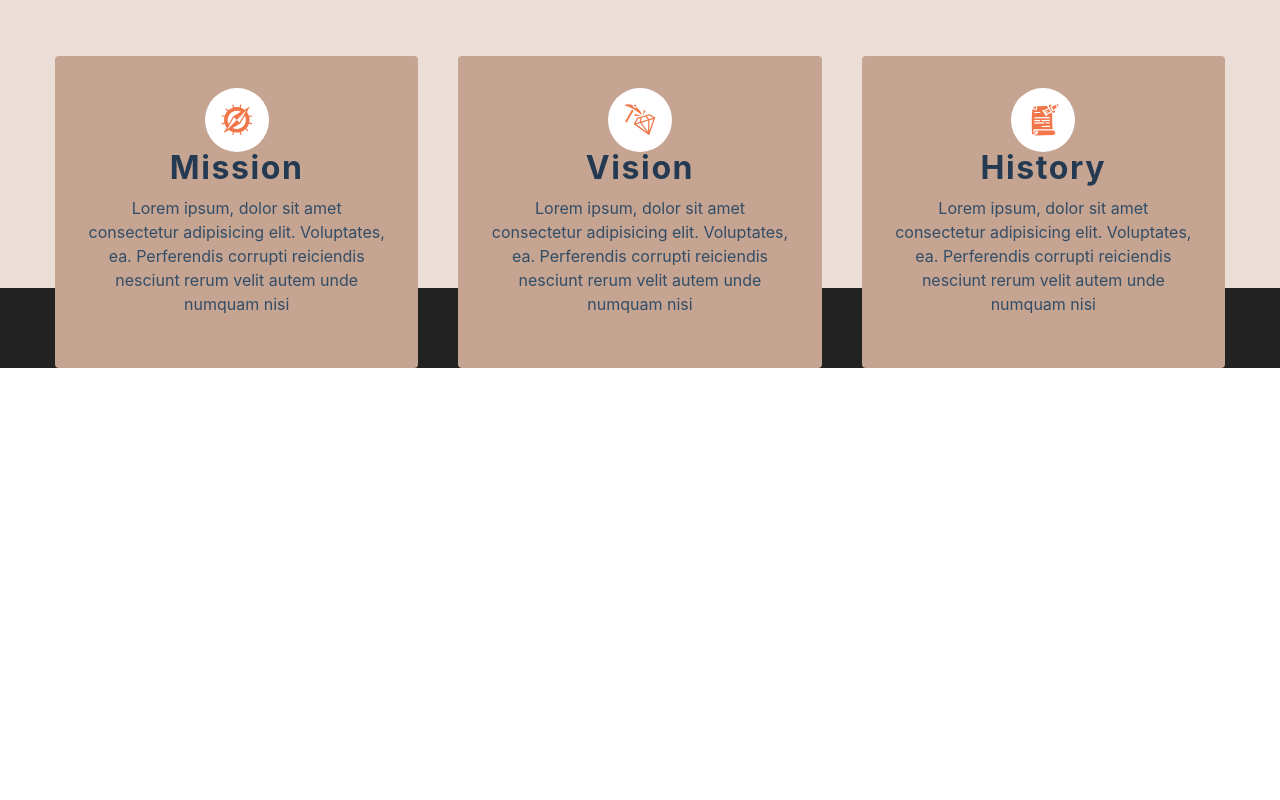
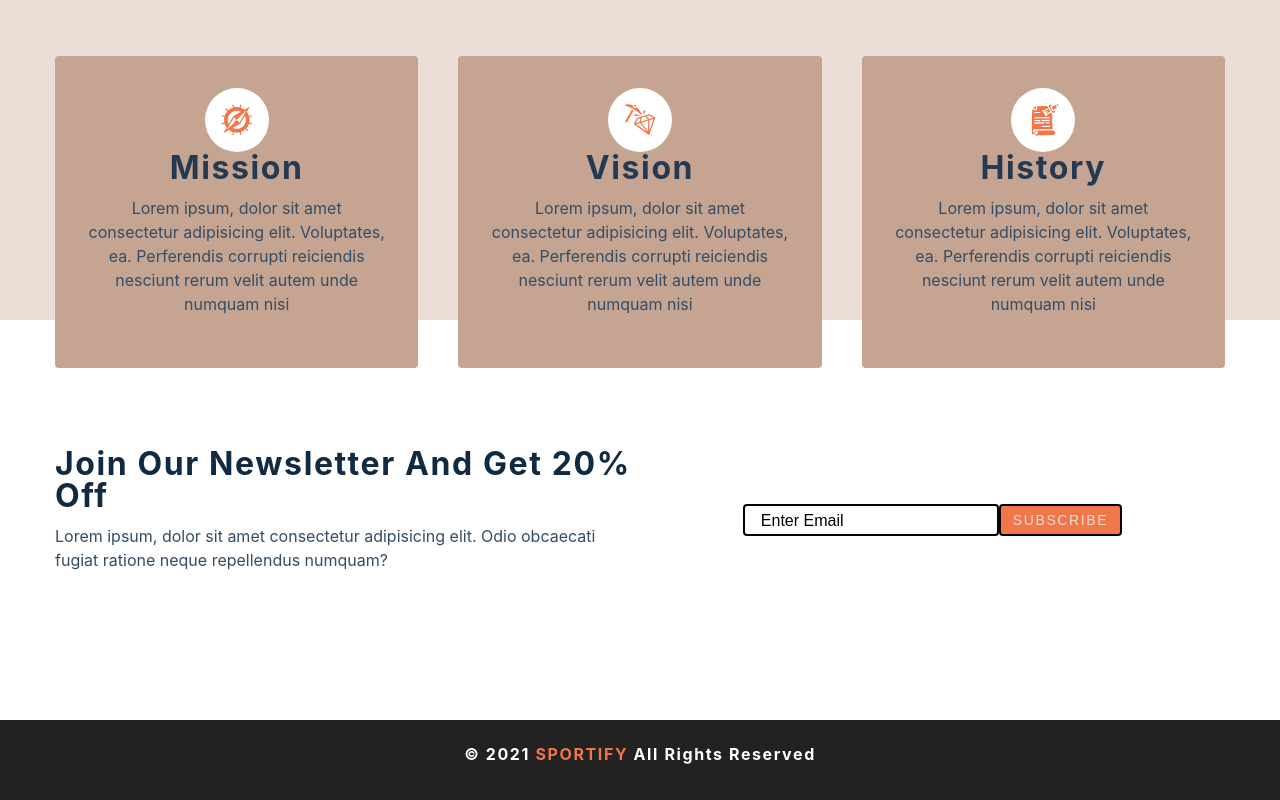
Before and after one commit to Markuss95/Sportify, a React (Create React App) app: page / in a window 1280 px wide. Shown: the part 1124-1924 px from the top of the page. Before the commit the page ends 1492 px from the top, so only its background shows below. Built offline with nearby package versions, Linux system fonts and the light colour scheme.

Commit message:
Added Contact component

```diff
--- /dev/null
+++ b/src/components/Contact.tsx
@@ -0,0 +1,65 @@
+import styled from "styled-components";
+
+const Contact = () => {
+  return (
+    <Wrapper className="section-center">
+      <div className="contact-center">
+        <div className="contact-page">
+          <h3>Join our newsletter and get 20% off</h3>
+          <p>
+            Lorem ipsum, dolor sit amet consectetur adipisicing elit. Odio
+            obcaecati fugiat ratione neque repellendus numquam?
+          </p>
+        </div>
+        <form className="contact-form">
+          <input type="text" placeholder="Enter Email" className="form-input" />
+          <button type="submit" className="btn">
+            {" "}
+            Subscribe
+          </button>
+        </form>
+      </div>
+    </Wrapper>
+  );
+};
+
+const Wrapper = styled.div`
+  min-height: 50vh;
+  display: flex;
+  align-items: center;
+
+  .form-input {
+    width: 50vw;
+    height: 32px;
+    padding-left: 1rem;
+    color: black;
+    padding-top: 0.2rem;
+  }
+  .form-input,
+  .btn {
+    border: 2px solid black;
+    border-radius: var(--radius);
+  }
+
+  .form-input::placeholder {
+    color: black;
+    font-size: 1rem;
+  }
+  @media (min-width: 992px) {
+    .contact-center {
+      display: grid;
+      grid-template-columns: 1fr 1fr;
+      place-items: center;
+    }
+    .contact-form {
+      display: grid;
+      max-width: 500px;
+      grid-template-columns: 1fr auto;
+      gap: 0;
+    }
+    .form-input {
+      width: 20vw;
+    }
+  }
+`;
+export default Contact;
--- a/src/components/Services.tsx
+++ b/src/components/Services.tsx
@@ -48,6 +48,7 @@ const Wrapper = styled.div`
     display: grid;
     gap: 2.5rem;
     grid-template-columns: repeat(auto-fit, minmax(250px, 1fr));
+    padding-bottom: 2rem;
   }
   .service-card {
     background: var(--clr-primary-7);
--- a/src/components/index.tsx
+++ b/src/components/index.tsx
@@ -5,5 +5,15 @@ import Sidebar from "./Sidebar";
 import PageHero from "./PageHero";
 import Hero from "./Hero";
 import Services from "./Services";
+import Contact from "./Contact";
 
-export { Navbar, CartButtons, Footer, Sidebar, PageHero, Hero, Services };
+export {
+  Navbar,
+  CartButtons,
+  Footer,
+  Sidebar,
+  PageHero,
+  Hero,
+  Services,
+  Contact,
+};
--- a/src/pages/HomePage.tsx
+++ b/src/pages/HomePage.tsx
@@ -1,10 +1,11 @@
 import styled from "styled-components";
-import { Hero, Services } from "../components";
+import { Hero, Services, Contact } from "../components";
 const HomePage = () => {
   return (
     <Wrapper>
       <Hero />
       <Services />
+      <Contact />
     </Wrapper>
   );
 };
```
